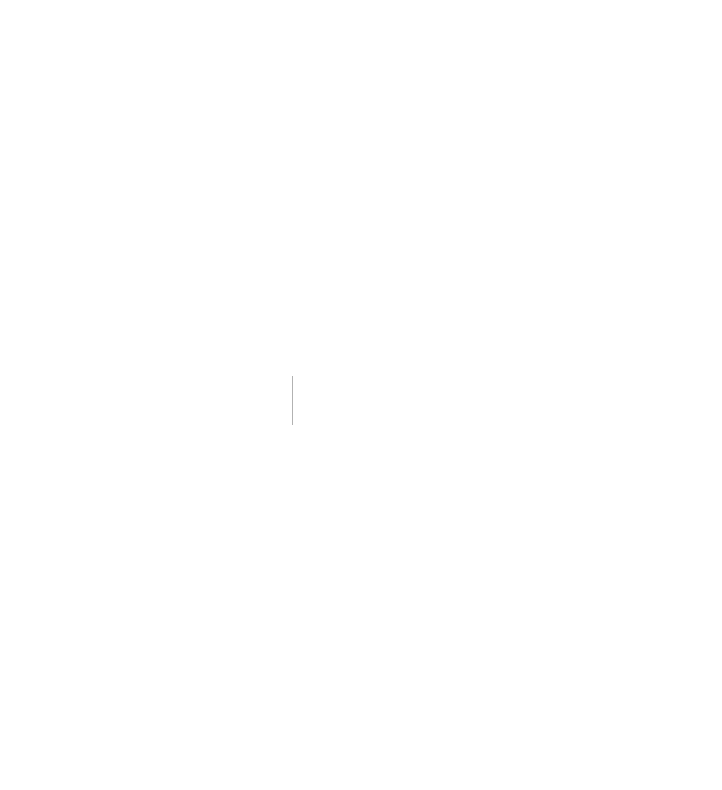
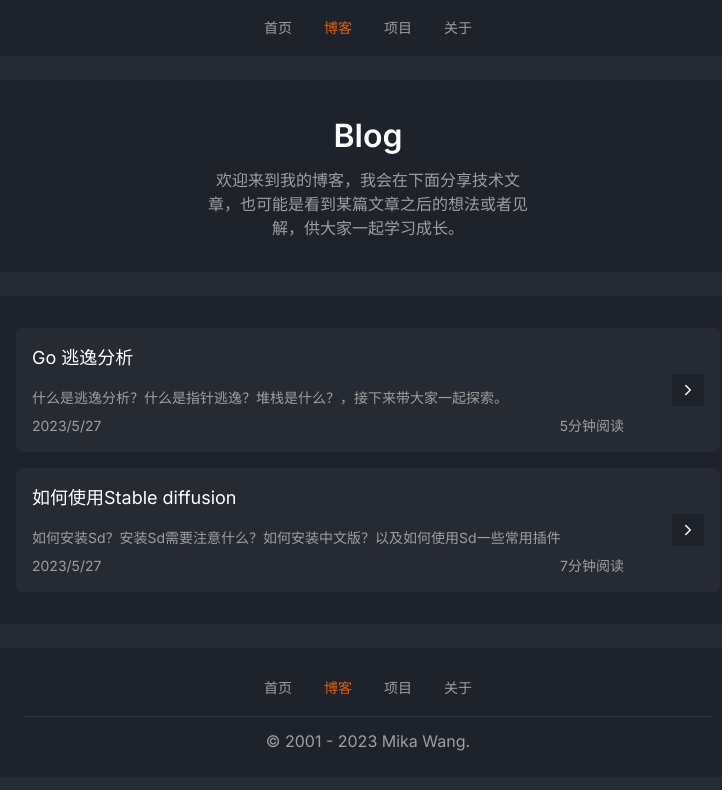
Before and after one commit to wangyi12358/blog-fe, a Next.js app: page /blog in a window 1280 px wide. Before the commit this address had no page. Shown: the top 790 px of the page, without its empty margins (272-994 px from the left). Built offline with nearby package versions, Linux system fonts and the light colour scheme.

Commit message:
feat: add about project

```diff
--- /dev/null
+++ b/app/(main)/about/page.tsx
@@ -0,0 +1,9 @@
+import React from 'react';
+
+function About() {
+  return (
+    <div>这个模块我还在开发中。。。</div>
+  );
+}
+
+export default About;
--- /dev/null
+++ b/app/(main)/blog/[filename]/page.tsx
@@ -0,0 +1,44 @@
+import dayjs from 'dayjs';
+import React from 'react';
+import Markdown from 'marked-react'
+// @ts-ignore
+import Lowlight from 'react-lowlight';
+import 'highlight.js';
+import go from 'highlight.js/lib/languages/go'
+import bash from 'highlight.js/lib/languages/bash'
+
+Lowlight.registerLanguage('go', go);
+Lowlight.registerLanguage('bash', bash);
+const renderer = {
+  code(snippet: any, lang: any) {
+    return <Lowlight language={lang} value={snippet} />;
+  },
+};
+
+interface Params {
+  filename: string
+}
+
+function BlogPost({ params }: {
+  params: Params
+}) {
+  const post: any = {}
+  return (
+    <>
+      <div className="container-card flex-col">
+        <h3 className="text-white subtitle">{post?.title}</h3>
+        <div className="w-80 text-center mt-4">{post?.desc}</div>
+        <div className="mt-6 text-center text-sm">{dayjs(post?.date).format('L')}</div>
+      </div>
+      <div className="container-card">
+        <div className="w-full prose dark:prose-invert">
+          <Markdown renderer={renderer}>
+            {post.body}
+          </Markdown>
+        </div>
+      </div>
+    </>
+  )
+}
+
+export default BlogPost
--- /dev/null
+++ b/app/(main)/blog/page.tsx
@@ -0,0 +1,25 @@
+import React from 'react';
+import { ALL_POSTS } from '@/common/posts'
+import Posts from '@/components/blog/posts'
+
+const BlogHeader = () => {
+  return (
+    <div className="container-card flex-col">
+      <h2 className="text-white title">Blog</h2>
+      <div className="text-center w-80">
+        欢迎来到我的博客，我会在下面分享技术文章，也可能是看到某篇文章之后的想法或者见解，供大家一起学习成长。
+      </div>
+    </div>
+  )
+}
+
+function Blog() {
+  return (
+    <>
+      <BlogHeader />
+      <Posts className="p-8 mt-6" posts={ALL_POSTS} />
+    </>
+  );
+}
+
+export default Blog;
--- /dev/null
+++ b/app/(main)/project/page.tsx
@@ -0,0 +1,15 @@
+import React from 'react';
+
+type Props = {};
+
+/**
+ * @Author: wangyi
+ * @Date: 2023-05-23
+ */
+const Project: React.FC<Props> = () => {
+  return (
+    <div>这个模块我还在开发中。。。</div>
+  );
+}
+
+export default Project;
```
